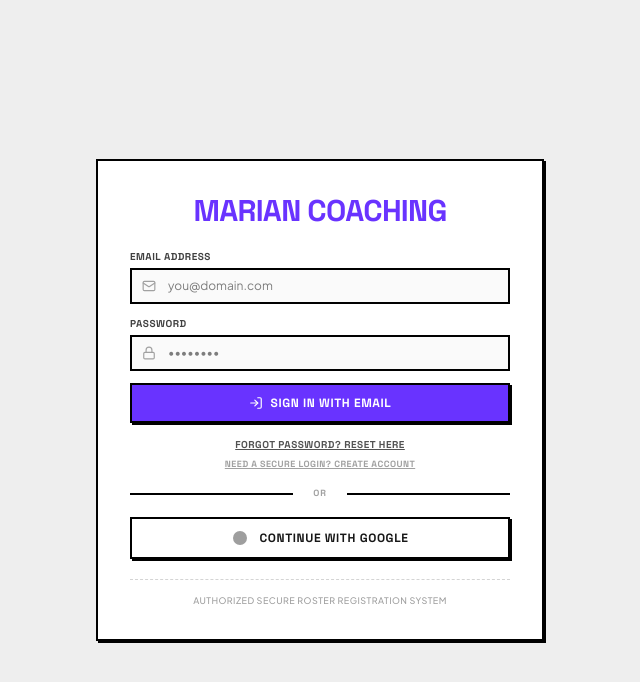
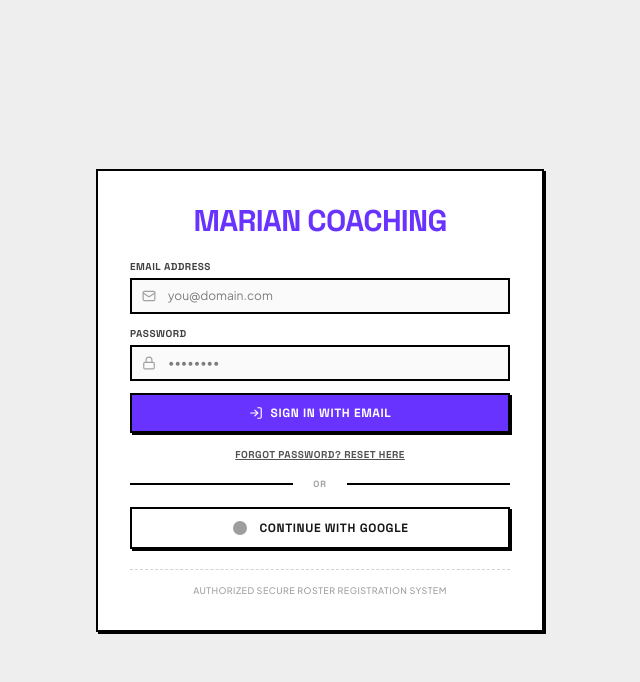
Before and after one commit to mcplatform2026/MARIAN-COACHING, a React (Vite) app: page /login in a window 1280 px wide. Shown: the top 682 px of the page, without its empty margins (320-960 px from the left). Built offline with nearby package versions, Linux system fonts and the light colour scheme; no server answers; grey boxes are pictures that could not be loaded; a web font is replaced by a local one.

Commit message:
Remove create account line and keep only forgot password

```diff
--- a/src/pages/Login.tsx
+++ b/src/pages/Login.tsx
@@ -262,8 +262,8 @@ export function Login() {
               </button>
             </form>
 
-            {/* Forgot Password Link - Replaces previous toggle directly */}
-            <div className="mt-3.5 w-full text-center flex flex-col items-center gap-1.5">
+            {/* Forgot Password Link */}
+            <div className="mt-3.5 w-full text-center flex justify-center">
               <button
                 type="button"
                 onClick={() => {
@@ -275,17 +275,6 @@ export function Login() {
                 className="text-[10px] font-headline font-bold text-neutral-600 hover:text-blue-600 underline uppercase tracking-wider"
               >
                 Forgot Password? Reset Here
-              </button>
-
-              <button
-                type="button"
-                onClick={() => {
-                  setIsSignUp(!isSignUp);
-                  setError(null);
-                }}
-                className="text-[9px] font-headline font-bold text-neutral-400 hover:text-neutral-700 underline uppercase tracking-wider"
-              >
-                {isSignUp ? "Already have an account? Sign In" : "Need a secure login? Create Account"}
               </button>
             </div>
 
```
